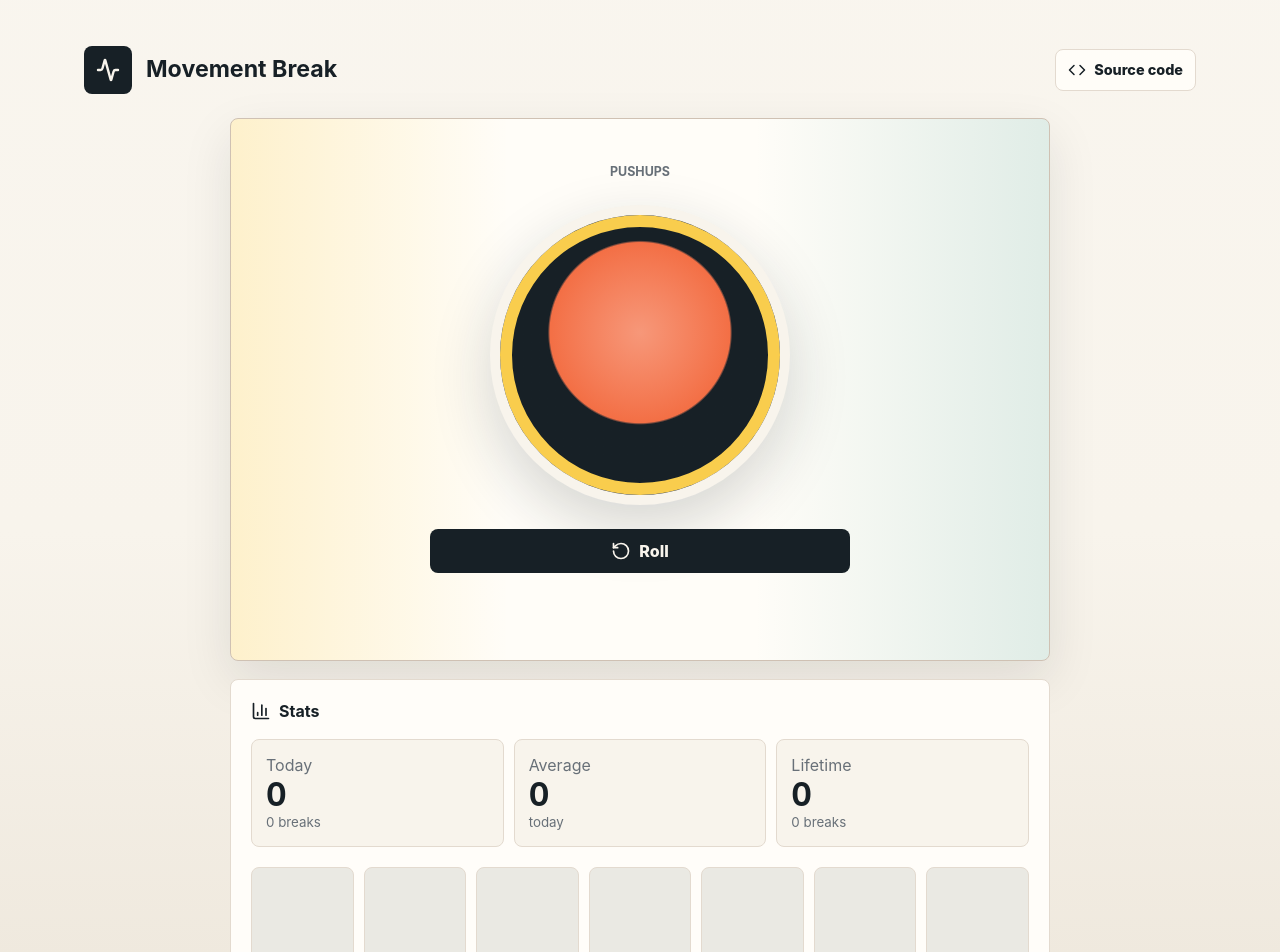
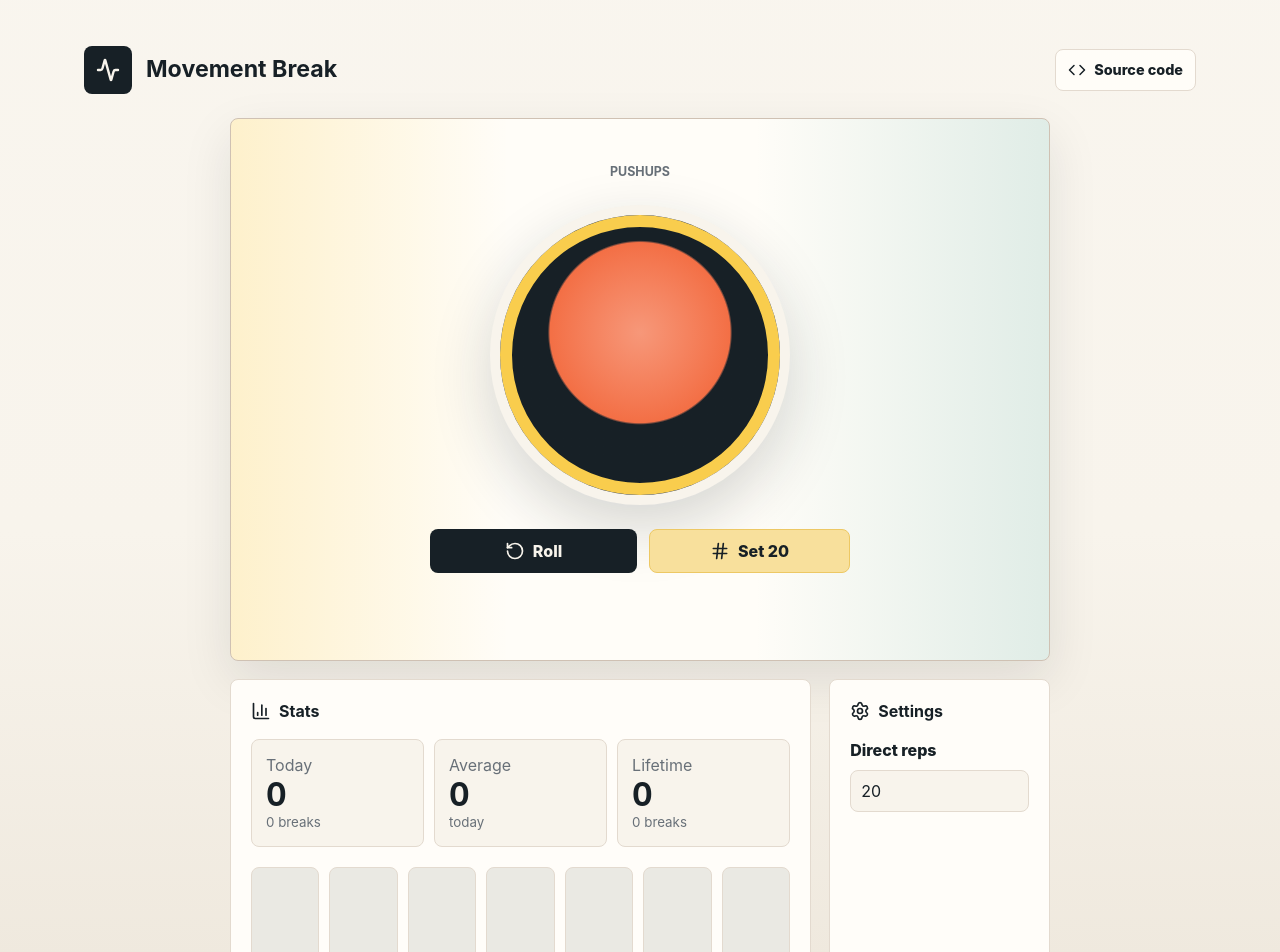
Before and after one commit to kevinferretti/movement-break, a React (Vite) app: page / in a window 1280 px wide. Shown: the top 952 px of the page. Built offline with nearby package versions, Linux system fonts and the light colour scheme.

Commit message:
Add direct rep preset

```diff
--- a/public/sw.js
+++ b/public/sw.js
@@ -1,4 +1,4 @@
-const CACHE_NAME = 'movement-break-shell-v8'
+const CACHE_NAME = 'movement-break-shell-v9'
 const SHELL_ASSETS = ['/', '/manifest.webmanifest', '/icon.svg']
 const UPDATE_READY_MESSAGE = 'MOVEMENT_BREAK_UPDATE_READY'
 
--- a/src/App.css
+++ b/src/App.css
@@ -181,6 +181,14 @@ button:disabled {
   background: var(--ink);
 }
 
+.direct-action {
+  flex: 1;
+  padding: 0 20px;
+  color: var(--ink);
+  background: color-mix(in srgb, var(--yellow) 34%, var(--paper));
+  border: 1px solid color-mix(in srgb, var(--yellow) 52%, var(--line));
+}
+
 .cancel-action {
   flex: 1;
   padding: 0 20px;
@@ -214,17 +222,46 @@ button:disabled {
 
 .dashboard-grid {
   display: grid;
-  grid-template-columns: minmax(0, 1fr);
+  grid-template-columns: minmax(0, 1fr) minmax(220px, 0.38fr);
   gap: 18px;
   width: min(100%, 820px);
   margin-inline: auto;
 }
 
-.stats-panel {
+.stats-panel,
+.settings-panel {
   padding: 20px;
   border: 1px solid var(--line);
   border-radius: 8px;
   background: color-mix(in srgb, var(--panel) 86%, white);
+}
+
+.setting-row {
+  display: grid;
+  gap: 8px;
+}
+
+.setting-row label {
+  color: var(--ink);
+  font-weight: 800;
+}
+
+input {
+  width: 100%;
+  min-height: 42px;
+  box-sizing: border-box;
+  color: var(--ink);
+  background: var(--paper);
+  border: 1px solid var(--line);
+  border-radius: 8px;
+  padding: 0 10px;
+  font: inherit;
+  letter-spacing: 0;
+}
+
+input:focus-visible {
+  outline: 3px solid color-mix(in srgb, var(--blue) 55%, white);
+  outline-offset: 2px;
 }
 
 .section-heading {
--- a/src/App.tsx
+++ b/src/App.tsx
@@ -1,10 +1,11 @@
 import { useEffect, useMemo, useState } from 'react'
-import { Activity, BarChart3, Check, Code, RefreshCw, RotateCcw, X } from 'lucide-react'
+import { Activity, BarChart3, Check, Code, Hash, RefreshCw, RotateCcw, Settings, X } from 'lucide-react'
 import './App.css'
+import { normalizePreferences, type MovementPreferences } from './domain/preferences'
 import { AVAILABLE_REPS } from './domain/reps'
 import { buildDailyTotals, createMovementEntry, summarizeEntries, type MovementEntry } from './domain/stats'
 import { APP_UPDATE_AVAILABLE_EVENT, type AppUpdateAvailableEvent } from './lib/appUpdates'
-import { loadEntries, saveEntries } from './lib/storage'
+import { loadEntries, loadPreferences, saveEntries, savePreferences } from './lib/storage'
 
 type Notice = {
   tone: 'neutral' | 'success'
@@ -14,8 +15,21 @@ type Notice = {
 const SOURCE_URL = 'https://github.com/kevinferretti/movement-break'
 const FALLBACK_REPS = 1
 
+type PreferenceState = {
+  directRepsInput: string
+  preferences: MovementPreferences
+}
+
 function App() {
   const [entries, setEntries] = useState<MovementEntry[]>(() => loadEntries())
+  const [{ preferences, directRepsInput }, setPreferenceState] = useState<PreferenceState>(() => {
+    const preferences = loadPreferences()
+
+    return {
+      directRepsInput: String(preferences.directReps),
+      preferences,
+    }
+  })
   const [rolledReps, setRolledReps] = useState<number | null>(null)
   const [displayReps, setDisplayReps] = useState<number | null>(null)
   const [isRolling, setIsRolling] = useState(false)
@@ -33,6 +47,10 @@ function App() {
   useEffect(() => {
     saveEntries(entries)
   }, [entries])
+
+  useEffect(() => {
+    savePreferences(preferences)
+  }, [preferences])
 
   useEffect(() => {
     function handleUpdateAvailable(event: Event) {
@@ -64,13 +82,24 @@ function App() {
 
       if (ticks >= 12) {
         window.clearInterval(interval)
-        const finalReps = randomRep()
-        setDisplayReps(finalReps)
-        setRolledReps(finalReps)
-        setIsRolling(false)
-        setNotice({ tone: 'success', text: `${finalReps} pushups queued.` })
+        queueReps(randomRep())
       }
     }, 58)
+  }
+
+  function queueDirectReps() {
+    if (isRolling) {
+      return
+    }
+
+    queueReps(preferences.directReps)
+  }
+
+  function queueReps(reps: number) {
+    setDisplayReps(reps)
+    setRolledReps(reps)
+    setIsRolling(false)
+    setNotice({ tone: 'success', text: `${reps} pushups queued.` })
   }
 
   function completeBreak() {
@@ -91,6 +120,29 @@ function App() {
     setRolledReps(null)
     setDisplayReps(null)
     setNotice({ tone: 'neutral', text: 'Skipped this roll.' })
+  }
+
+  function updateDirectRepsInput(value: string) {
+    setPreferenceState((current) => {
+      if (value.trim() === '') {
+        return {
+          ...current,
+          directRepsInput: value,
+        }
+      }
+
+      return {
+        directRepsInput: value,
+        preferences: normalizePreferences({ directReps: Number(value) }, current.preferences),
+      }
+    })
+  }
+
+  function commitDirectRepsInput() {
+    setPreferenceState((current) => ({
+      ...current,
+      directRepsInput: String(current.preferences.directReps),
+    }))
   }
 
   return (
@@ -141,10 +193,16 @@ function App() {
               </button>
             </>
           ) : (
-            <button className="primary-action" type="button" onClick={rollReps} disabled={isRolling}>
-              <RotateCcw size={20} />
-              Roll
-            </button>
+            <>
+              <button className="primary-action" type="button" onClick={rollReps} disabled={isRolling}>
+                <RotateCcw size={20} />
+                Roll
+              </button>
+              <button className="direct-action" type="button" onClick={queueDirectReps} disabled={isRolling}>
+                <Hash size={20} />
+                Set {preferences.directReps}
+              </button>
+            </>
           )}
         </div>
 
@@ -179,6 +237,27 @@ function App() {
                 <strong>{day.reps}</strong>
               </div>
             ))}
+          </div>
+        </section>
+
+        <section className="settings-panel" aria-labelledby="settings-heading">
+          <div className="section-heading">
+            <Settings size={20} />
+            <h2 id="settings-heading">Settings</h2>
+          </div>
+
+          <div className="setting-row">
+            <label htmlFor="direct-reps">Direct reps</label>
+            <input
+              id="direct-reps"
+              type="number"
+              inputMode="numeric"
+              min="1"
+              max="500"
+              value={directRepsInput}
+              onBlur={commitDirectRepsInput}
+              onChange={(event) => updateDirectRepsInput(event.currentTarget.value)}
+            />
           </div>
         </section>
       </section>
--- /dev/null
+++ b/src/domain/preferences.ts
@@ -0,0 +1,33 @@
+export type MovementPreferences = {
+  directReps: number
+}
+
+export const DIRECT_REP_LIMITS = {
+  min: 1,
+  max: 500,
+}
+
+export function createDefaultPreferences(): MovementPreferences {
+  return {
+    directReps: 20,
+  }
+}
+
+export function normalizePreferences(
+  input: Partial<MovementPreferences> | null | undefined,
+  fallback = createDefaultPreferences(),
+): MovementPreferences {
+  return {
+    directReps: clampInteger(input?.directReps, DIRECT_REP_LIMITS.min, DIRECT_REP_LIMITS.max, fallback.directReps),
+  }
+}
+
+function clampInteger(value: unknown, min: number, max: number, fallback: number) {
+  const parsed = typeof value === 'number' ? value : Number.parseInt(String(value), 10)
+
+  if (!Number.isFinite(parsed)) {
+    return fallback
+  }
+
+  return Math.max(min, Math.min(max, Math.trunc(parsed)))
+}
--- a/src/lib/storage.ts
+++ b/src/lib/storage.ts
@@ -1,6 +1,23 @@
+import { createDefaultPreferences, normalizePreferences, type MovementPreferences } from '../domain/preferences'
 import type { MovementEntry } from '../domain/stats'
 
 const ENTRIES_KEY = 'movement-break.entries.v1'
+const PREFERENCES_KEY = 'movement-break.preferences.v1'
+
+export function loadPreferences(): MovementPreferences {
+  const fallback = createDefaultPreferences()
+
+  try {
+    const raw = window.localStorage.getItem(PREFERENCES_KEY)
+    return normalizePreferences(raw ? JSON.parse(raw) : null, fallback)
+  } catch {
+    return fallback
+  }
+}
+
+export function savePreferences(preferences: MovementPreferences) {
+  window.localStorage.setItem(PREFERENCES_KEY, JSON.stringify(preferences))
+}
 
 export function loadEntries(): MovementEntry[] {
   try {
```
Also changed, not shown: 2 other files (tests, documents, lock files or other folders).
